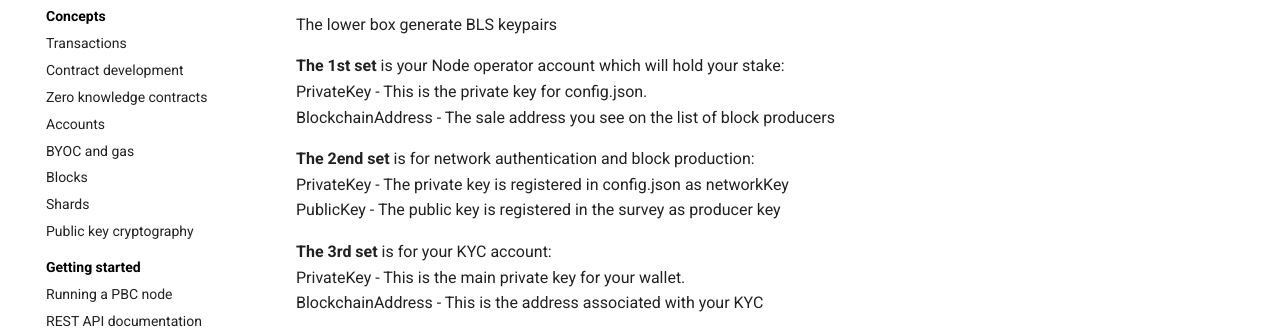
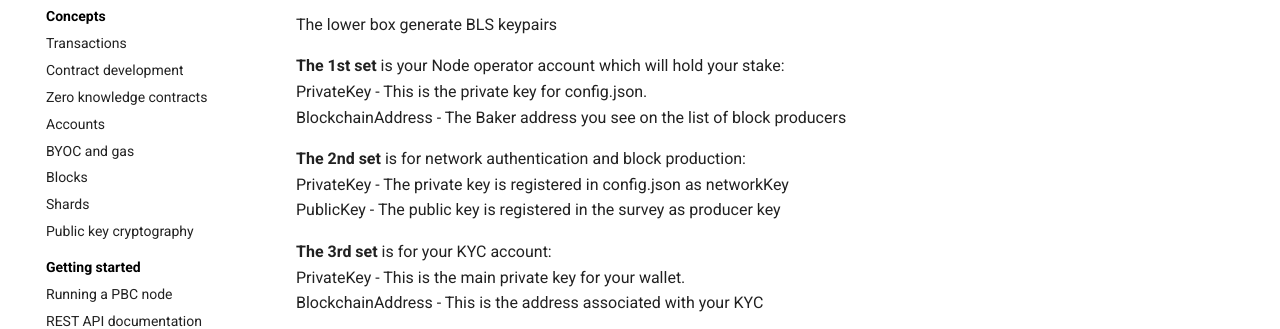
Before and after one commit to 0xSero/partisia-docs, an MkDocs documentation site: the page built from docs/newkeypair.md, in a window 1280 px wide. Shown: the part 251-580 px from the top of the page. Built offline with MkDocs 1.6.1 and Material for MkDocs 9.7.7, drawn with Linux system fonts in a browser that asks for light colours; a script that is not in the unit is left out.

Commit message:
Update docs/newkeypair.md, docs/operator.md

```diff
--- a/docs/newkeypair.md
+++ b/docs/newkeypair.md
@@ -11,10 +11,10 @@ The lower box generate BLS keypairs
 
 **The 1st set** is your Node operator account which will hold your stake:
 PrivateKey - This is the private key for config.json.
-BlockchainAddress - The sale address you see on the list of block producers
+BlockchainAddress - The Baker address you see on the list of block producers
 
 
-**The 2end set** is for network authentication and block production:
+**The 2nd set** is for network authentication and block production:
 PrivateKey - The private key is registered in config.json as networkKey
 PublicKey - The public key is registered in the survey as producer key
 
```
Also changed, not shown: docs/operator.md (+1 -1 lines).
